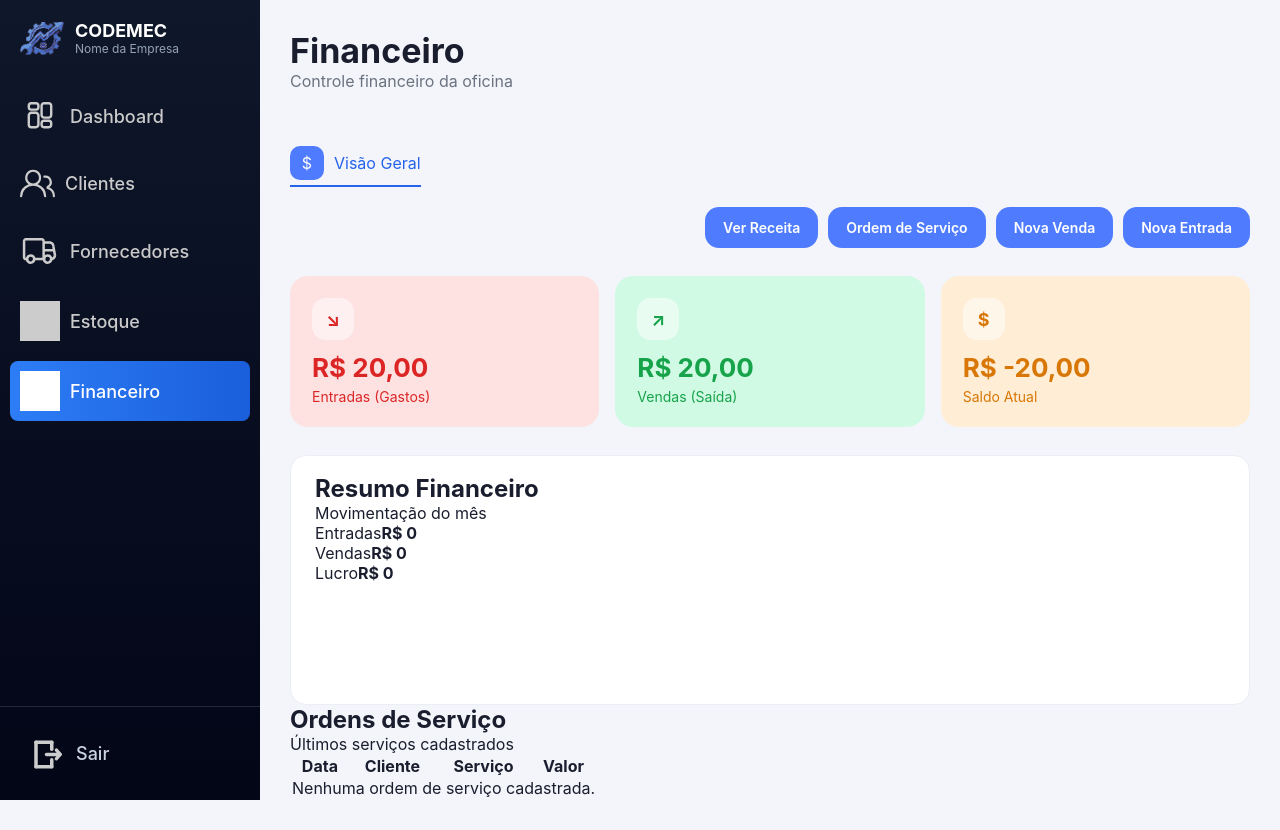
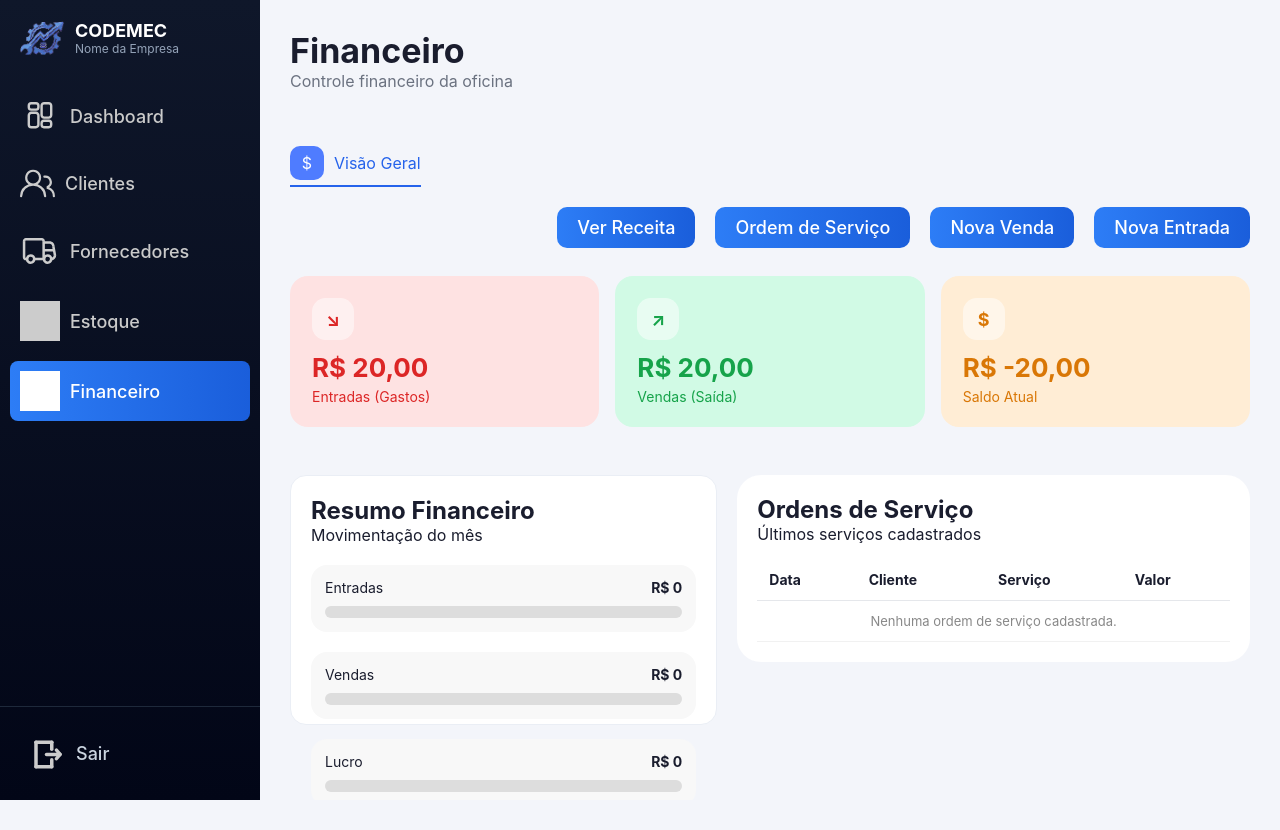
Before and after one commit to The-Saul/PI-Sistema-de-Gestao-para-Oficina-Mecanica, a React (Create React App) app in the folder frontend/: page /financeiro in a window 1280 px wide. After the commit the page ends 800 px from the top, so only its background shows below. Built offline with nearby package versions, Linux system fonts and the light colour scheme; grey boxes are pictures that could not be loaded.

Commit message:
cssfinanceiro

```diff
--- a/frontend/src/Financeiro.css
+++ b/frontend/src/Financeiro.css
@@ -54,20 +54,21 @@ body{
   margin-bottom:28px;
 }
 
-.btn{
-  border:none;
-  background:#4f7cff;
-  color:#fff;
-  padding:12px 18px;
-  border-radius:14px;
-  font-size:14px;
-  font-weight:600;
-  cursor:pointer;
-  transition:.2s;
+.btn {
+  padding: 10px 20px;
+  border-radius: 10px;
+  border: none;
+  margin-left: 10px;
+  font-size: 18px;
+  cursor: pointer;
+  background: linear-gradient(90deg, #2d7df6, #1a5edb);
+  color: #ffffff;
+  font-weight: 500;
+  transition: 0.2s;
 }
 
-.btn:hover{
-  opacity:.9;
+.btn:hover {
+  background: linear-gradient(90deg, #1a5edb, #2d7df6);
 }
 
 .cards-grid{
@@ -436,3 +437,106 @@ body{
 .observacoes-box{
   margin-top:10px;
 }
+
+.painel-grid{
+  display:grid;
+  grid-template-columns: 1fr 1.2fr;
+  gap:20px;
+  margin-top:20px;
+  align-items:start;
+}
+
+.modern-chart{
+  padding:20px;
+}
+
+.modern-bars{
+  display:flex;
+  flex-direction:column;
+  gap:20px;
+  margin-top:20px;
+}
+
+.bar-card{
+  background:#f8f8f8;
+  border-radius:16px;
+  padding:14px;
+}
+
+.bar-top{
+  display:flex;
+  justify-content:space-between;
+  margin-bottom:10px;
+  font-size:14px;
+}
+
+.bar-bg{
+  width:100%;
+  height:12px;
+  background:#ddd;
+  border-radius:20px;
+  overflow:hidden;
+}
+
+.bar-fill{
+  height:100%;
+  border-radius:20px;
+}
+
+.fill-entrada{
+  width:85%;
+  background:#ff4d4d;
+}
+
+.fill-venda{
+  width:65%;
+  background:#22c55e;
+}
+
+.fill-lucro{
+  width:45%;
+  background:#f59e0b;
+}
+
+.os-box{
+  background:#fff;
+  border-radius:24px;
+  padding:20px;
+}
+
+.table-mini{
+  margin-top:15px;
+  overflow-x:auto;
+}
+
+.table-mini table{
+  width:100%;
+  border-collapse:collapse;
+}
+
+.table-mini th{
+  text-align:left;
+  padding:12px;
+  font-size:14px;
+  border-bottom:1px solid #e5e7eb;
+}
+
+.table-mini td{
+  padding:12px;
+  font-size:13px;
+  border-bottom:1px solid #f1f1f1;
+}
+
+.sem-dados{
+  text-align:center;
+  padding:30px;
+  color:#888;
+}
+
+.valor-pill{
+  background:#f3f4f6;
+  padding:6px 12px;
+  border-radius:999px;
+  font-size:12px;
+  font-weight:600;
+}
```
